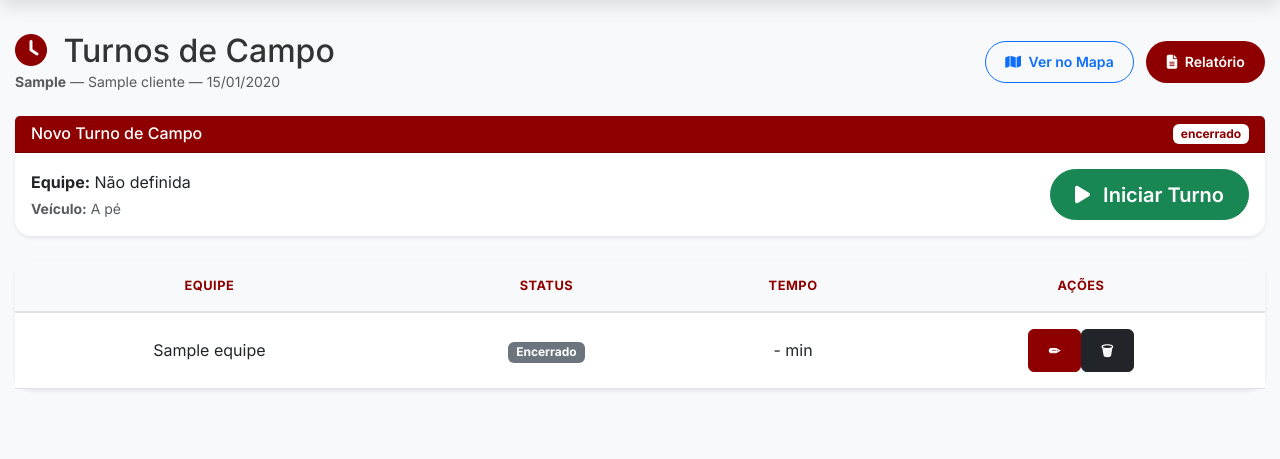
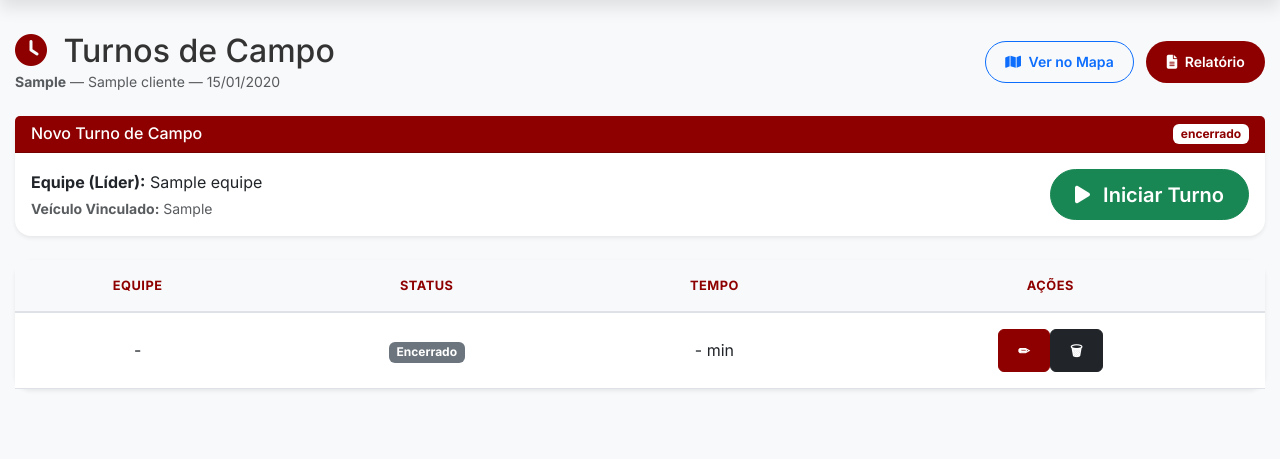
Before and after one commit to panfletagemrelampago/gestao, a Flask app: page /auditorias/turnos/1 in a window 1280 px wide. Shown: the part 62-521 px from the top of the page. Run offline with Flask 3, Linux system fonts and the light colour scheme; a user stored in the database is signed in; tables that the repository leaves empty hold one stand-in row (values such as "Sample post").

Commit message:
Add leader and linked vehicle information to template

```diff
--- a/app/templates/auditorias/turnos.html
+++ b/app/templates/auditorias/turnos.html
@@ -33,8 +33,9 @@
   <div class="card-body">
     <div class="row align-items-center">
       <div class="col-md-8">
-        <p class="mb-1"><strong>Equipe:</strong> {{ acao.equipe.nome if acao.equipe else 'Não definida' }}</p>
-        <p class="mb-0 text-muted small"><strong>Veículo:</strong> {{ acao.veiculo.placa if acao.veiculo else 'A pé' }}</p>
+        {% set veiculo_vinculado = acao.lider.veiculos[0] if acao.lider and acao.lider.veiculos else None %}
+        <p class="mb-1"><strong>Equipe (Líder):</strong> {{ acao.lider.nome if acao.lider else 'Não definida' }}</p>
+        <p class="mb-0 text-muted small"><strong>Veículo Vinculado:</strong> {{ veiculo_vinculado.placa if veiculo_vinculado else 'A pé' }}</p>
       </div>
       <div class="col-md-4 text-md-end mt-3 mt-md-0">
         <form action="{{ url_for('auditorias.iniciar_turno', acao_id=acao.id) }}" method="POST">
@@ -90,11 +91,11 @@ async function carregarTurnos() {
     {% endif %}
 
     html += `<tr>
-      <td>${t.equipe || '-'}</td>
-      <td>${status}</td>
-      <td>${t.duracao_minutos || '-'} min</td>
-      <td>${acoes}</td>
-    </tr>`;
+	      <td>${t.equipe_nome || '-'}</td>
+	      <td>${status}</td>
+	      <td>${t.duracao_minutos || '-'} min</td>
+	      <td>${acoes}</td>
+	    </tr>`;
   });
 
   html += '</tbody></table>';
```
